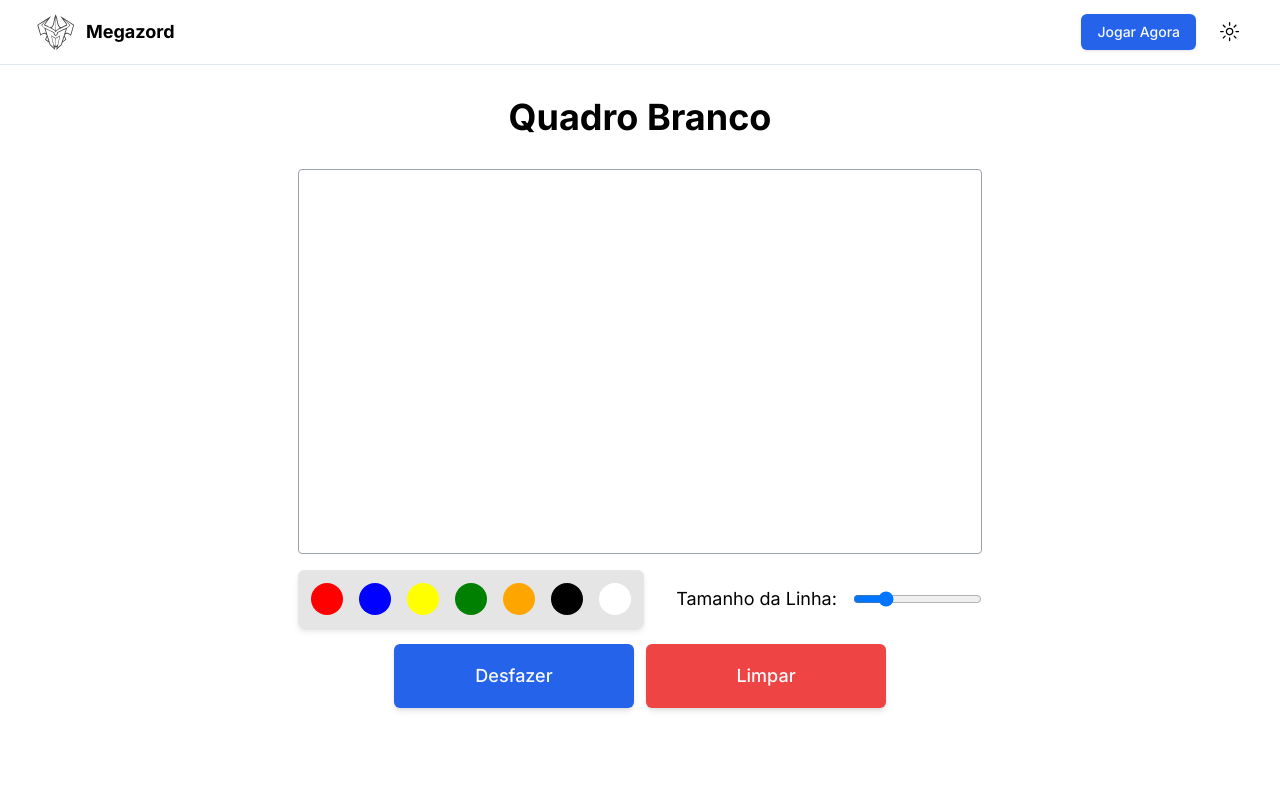
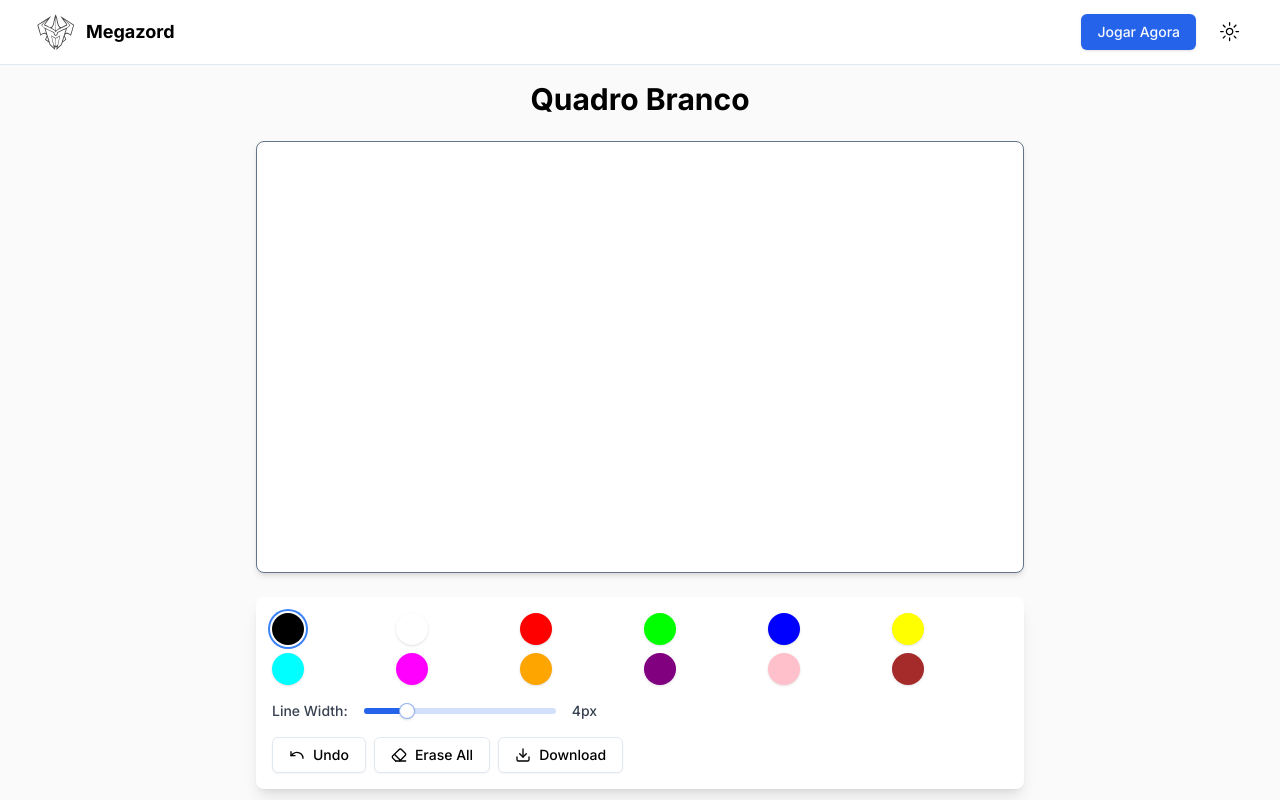
Before and after one commit to giovannivicentin/megazord, a Next.js app: page /whiteboard in a window 1280 px wide. Shown: the top 800 px of the page. Built offline with nearby package versions, Linux system fonts and the light colour scheme.

Commit message:
feat: implement WhiteboardPage with drawing capabilities and color selection

```diff
--- a/src/app/whiteboard/page.tsx
+++ b/src/app/whiteboard/page.tsx
@@ -1,10 +1,276 @@
-import WhiteboardCanvas from '@/components/whiteboard'
+'use client'
+import type React from 'react'
+import { useRef, useState, useEffect, useCallback } from 'react'
+import { Button } from '@/components/ui/button'
+import { Slider } from '@/components/ui/slider'
+import { Palette, Undo, Eraser, Download } from 'lucide-react'
 
-function WhiteboardPage() {
+interface Point {
+  x: number
+  y: number
+}
+
+interface DrawingAction {
+  points: Point[]
+  color: string
+  lineWidth: number
+}
+
+const colors = [
+  { name: 'Black', value: '#000000' },
+  { name: 'White', value: '#FFFFFF' },
+  { name: 'Red', value: '#FF0000' },
+  { name: 'Green', value: '#00FF00' },
+  { name: 'Blue', value: '#0000FF' },
+  { name: 'Yellow', value: '#FFFF00' },
+  { name: 'Cyan', value: '#00FFFF' },
+  { name: 'Magenta', value: '#FF00FF' },
+  { name: 'Orange', value: '#FFA500' },
+  { name: 'Purple', value: '#800080' },
+  { name: 'Pink', value: '#FFC0CB' },
+  { name: 'Brown', value: '#A52A2A' },
+]
+
+const WhiteboardPage: React.FC = () => {
+  const canvasRef = useRef<HTMLCanvasElement>(null)
+  const containerRef = useRef<HTMLDivElement>(null)
+  const [isDrawing, setIsDrawing] = useState<boolean>(false)
+  const [lastPoint, setLastPoint] = useState<Point>({ x: 0, y: 0 })
+  const [color, setColor] = useState<string>('#000000')
+  const [lineWidth, setLineWidth] = useState<number>(4)
+  const [drawingHistory, setDrawingHistory] = useState<DrawingAction[]>([])
+  const [currentAction, setCurrentAction] = useState<DrawingAction>({
+    points: [],
+    color: '#000000',
+    lineWidth: 4,
+  })
+
+  const redrawCanvas = useCallback(() => {
+    const canvas = canvasRef.current
+    if (!canvas) return
+
+    const ctx = canvas.getContext('2d')
+    if (!ctx) return
+
+    ctx.clearRect(0, 0, canvas.width, canvas.height)
+    drawingHistory.forEach((action) => {
+      if (action.points.length > 0) {
+        ctx.strokeStyle = action.color
+        ctx.lineWidth = action.lineWidth
+        ctx.beginPath()
+        ctx.moveTo(action.points[0].x, action.points[0].y)
+        action.points.forEach((point) => {
+          ctx.lineTo(point.x, point.y)
+        })
+        ctx.stroke()
+      }
+    })
+  }, [drawingHistory])
+
+  useEffect(() => {
+    const resizeCanvas = () => {
+      const canvas = canvasRef.current
+      const container = containerRef.current
+      if (!canvas || !container) return
+
+      canvas.width = container.clientWidth
+      canvas.height = container.clientHeight
+      redrawCanvas()
+    }
+
+    resizeCanvas()
+    window.addEventListener('resize', resizeCanvas)
+
+    return () => window.removeEventListener('resize', resizeCanvas)
+  }, [redrawCanvas])
+
+  const getPointerPosition = (
+    e:
+      | React.MouseEvent<HTMLCanvasElement>
+      | React.TouchEvent<HTMLCanvasElement>,
+  ) => {
+    const canvas = canvasRef.current
+    if (!canvas) {
+      return { offsetX: 0, offsetY: 0 }
+    }
+
+    const rect = canvas.getBoundingClientRect()
+    if ('touches' in e && e.touches.length > 0) {
+      const touch = e.touches[0]
+      return {
+        offsetX: touch.clientX - rect.left,
+        offsetY: touch.clientY - rect.top,
+      }
+    }
+
+    const mouseEvent = e as React.MouseEvent<HTMLCanvasElement>
+    return {
+      offsetX: mouseEvent.clientX - rect.left,
+      offsetY: mouseEvent.clientY - rect.top,
+    }
+  }
+
+  const startDrawing = (
+    e:
+      | React.MouseEvent<HTMLCanvasElement>
+      | React.TouchEvent<HTMLCanvasElement>,
+  ) => {
+    const { offsetX, offsetY } = getPointerPosition(e)
+    setIsDrawing(true)
+    setLastPoint({ x: offsetX, y: offsetY })
+    setCurrentAction({ points: [{ x: offsetX, y: offsetY }], color, lineWidth })
+  }
+
+  const draw = (
+    e:
+      | React.MouseEvent<HTMLCanvasElement>
+      | React.TouchEvent<HTMLCanvasElement>,
+  ) => {
+    if (!isDrawing) return
+
+    const canvas = canvasRef.current
+    if (!canvas) return
+
+    const ctx = canvas.getContext('2d')
+    if (!ctx) return
+
+    const { offsetX, offsetY } = getPointerPosition(e)
+
+    ctx.strokeStyle = color
+    ctx.lineWidth = lineWidth
+    ctx.beginPath()
+    ctx.moveTo(lastPoint.x, lastPoint.y)
+    ctx.lineTo(offsetX, offsetY)
+    ctx.stroke()
+
+    setLastPoint({ x: offsetX, y: offsetY })
+    setCurrentAction((prev) => ({
+      ...prev,
+      points: [...prev.points, { x: offsetX, y: offsetY }],
+    }))
+  }
+
+  const stopDrawing = () => {
+    setIsDrawing(false)
+    if (currentAction.points.length > 0) {
+      setDrawingHistory((prev) => [...prev, currentAction])
+    }
+    setCurrentAction({ points: [], color, lineWidth })
+  }
+
+  const undo = () => {
+    if (drawingHistory.length === 0) return
+
+    setDrawingHistory((prev) => {
+      const newHistory = prev.slice(0, -1)
+      return newHistory
+    })
+
+    redrawCanvas()
+  }
+
+  const eraseAll = () => {
+    const canvas = canvasRef.current
+    if (!canvas) return
+
+    const ctx = canvas.getContext('2d')
+    if (!ctx) return
+
+    ctx.clearRect(0, 0, canvas.width, canvas.height)
+    setDrawingHistory([])
+  }
+
+  const downloadCanvas = () => {
+    const canvas = canvasRef.current
+    if (!canvas) return
+
+    const dataURL = canvas.toDataURL('image/png')
+    const link = document.createElement('a')
+    link.download = 'whiteboard.png'
+    link.href = dataURL
+    link.click()
+  }
+
   return (
-    <div className="flex min-h-screen flex-col items-center mx-4 md:mx-0">
-      <h1 className="text-4xl font-bold mt-8 mb-8">Quadro Branco</h1>
-      <WhiteboardCanvas />
+    <div className="min-h-screen flex flex-col items-center justify-center p-4 bg-neutral-50">
+      <h1 className="text-3xl font-bold mb-6">Quadro Branco</h1>
+
+      <div
+        ref={containerRef}
+        className="w-full max-w-3xl aspect-video relative mb-6"
+      >
+        <canvas
+          ref={canvasRef}
+          className="bg-background border border-muted-foreground rounded-lg shadow-md absolute inset-0 w-full h-full"
+          onMouseDown={startDrawing}
+          onMouseMove={draw}
+          onMouseUp={stopDrawing}
+          onMouseLeave={stopDrawing}
+          onTouchStart={startDrawing}
+          onTouchMove={draw}
+          onTouchEnd={stopDrawing}
+        />
+      </div>
+
+      <div className="p-4 bg-background border-muted-foreground rounded-lg shadow-lg w-full max-w-3xl">
+        <div className="grid grid-cols-3 sm:grid-cols-4 md:grid-cols-6 gap-2 mb-4">
+          {colors.map((c) => (
+            <Button
+              key={c.value}
+              onClick={() => setColor(c.value)}
+              className={`w-8 h-8 rounded-full ${color === c.value ? 'ring-2 ring-offset-2 ring-blue-500' : ''}`}
+              style={{ backgroundColor: c.value }}
+              title={c.name}
+            >
+              {color === c.value && <Palette className="h-4 w-4 text-white" />}
+            </Button>
+          ))}
+        </div>
+        <div className="flex flex-col sm:flex-row items-center space-y-2 sm:space-y-0 sm:space-x-4 mb-4">
+          <span className="text-sm font-medium text-gray-700">Line Width:</span>
+          <Slider
+            value={[lineWidth]}
+            onValueChange={(value) => setLineWidth(value[0])}
+            max={20}
+            step={1}
+            className="w-full sm:w-48"
+          />
+          <span className="text-sm font-medium text-gray-700">
+            {lineWidth}px
+          </span>
+        </div>
+        <div className="flex flex-wrap gap-2">
+          <Button
+            onClick={undo}
+            variant="outline"
+            className="flex items-center"
+          >
+            <Undo className="h-4 w-4 mr-2" />
+            Undo
+          </Button>
+          <Button
+            onClick={eraseAll}
+            variant="outline"
+            className="flex items-center"
+          >
+            <Eraser className="h-4 w-4 mr-2" />
+            Erase All
+          </Button>
+          <Button
+            onClick={downloadCanvas}
+            variant="outline"
+            className="flex items-center"
+          >
+            <Download className="h-4 w-4 mr-2" />
+            Download
+          </Button>
+        </div>
+      </div>
+
+      <p className="text-muted-foreground mt-4 text-center max-w-3xl">
+        Draw with your mouse or finger (on mobile). Use the color palette and
+        line width slider to customize your drawing.
+      </p>
     </div>
   )
 }
--- a/src/components/whiteboard.tsx
+++ b/src/components/whiteboard.tsx
@@ -1,209 +1,270 @@
 'use client'
-import { MouseEvent, useCallback, useEffect, useRef, useState } from 'react'
-import { Button } from './ui/button'
+import type React from 'react'
+import { useRef, useState, useEffect, useCallback } from 'react'
+import { Button } from '@/components/ui/button'
+import { Slider } from '@/components/ui/slider'
+import { Palette, Undo, Eraser, Download } from 'lucide-react'
+
+interface Point {
+  x: number
+  y: number
+}
 
 interface DrawingAction {
-  path: { x: number; y: number }[]
-  style: {
+  points: Point[]
   color: string
   lineWidth: number
 }
-}
 
-export default function WhiteboardCanvas() {
-  const canvasRef = useRef<HTMLCanvasElement | null>(null)
-  const [context, setContext] = useState<CanvasRenderingContext2D | null>(null)
-  const [drawing, setDrawing] = useState(false)
-  const [currentColor, setCurrentColor] = useState('black')
-  const [lineWidth, setLineWidth] = useState(3)
-  const [drawingActions, setDrawingActions] = useState<DrawingAction[]>([])
-  const [currentPath, setCurrentPath] = useState<{ x: number; y: number }[]>([])
-  const [currentStyle, setCurrentStyle] = useState({
-    color: 'black',
-    lineWidth: 3,
+const colors = [
+  { name: 'Foreground', value: 'hsl(var(--foreground))' },
+  { name: 'Background', value: 'hsl(var(--background))' },
+  { name: 'Primary', value: 'hsl(var(--primary))' },
+  { name: 'Secondary', value: 'hsl(var(--secondary))' },
+  { name: 'Accent', value: 'hsl(var(--accent))' },
+  { name: 'Muted', value: 'hsl(var(--muted))' },
+  { name: 'Popover', value: 'hsl(var(--popover))' },
+  { name: 'Card', value: 'hsl(var(--card))' },
+  { name: 'Destructive', value: 'hsl(var(--destructive))' },
+]
+
+const Whiteboard: React.FC = () => {
+  const canvasRef = useRef<HTMLCanvasElement>(null)
+  const containerRef = useRef<HTMLDivElement>(null)
+  const [isDrawing, setIsDrawing] = useState<boolean>(false)
+  const [lastPoint, setLastPoint] = useState<Point>({ x: 0, y: 0 })
+  const [color, setColor] = useState<string>('hsl(var(--foreground))')
+  const [lineWidth, setLineWidth] = useState<number>(4)
+  const [drawingHistory, setDrawingHistory] = useState<DrawingAction[]>([])
+  const [currentAction, setCurrentAction] = useState<DrawingAction>({
+    points: [],
+    color: 'hsl(var(--foreground))',
+    lineWidth: 4,
   })
 
-  const reDrawPreviousData = useCallback(
-    (ctx: CanvasRenderingContext2D) => {
-      drawingActions.forEach(({ path, style }) => {
+  const redrawCanvas = useCallback(() => {
+    const canvas = canvasRef.current
+    if (!canvas) return
+
+    const ctx = canvas.getContext('2d')
+    if (!ctx) return
+
+    ctx.clearRect(0, 0, canvas.width, canvas.height)
+    drawingHistory.forEach((action) => {
+      if (action.points.length > 0) {
+        ctx.strokeStyle = action.color
+        ctx.lineWidth = action.lineWidth
         ctx.beginPath()
-        ctx.strokeStyle = style.color
-        ctx.lineWidth = style.lineWidth
-        ctx.moveTo(path[0].x, path[0].y)
-        path.forEach((point) => {
+        ctx.moveTo(action.points[0].x, action.points[0].y)
+        action.points.forEach((point) => {
           ctx.lineTo(point.x, point.y)
         })
         ctx.stroke()
+      }
     })
-    },
-    [drawingActions],
-  )
+  }, [drawingHistory])
+
   useEffect(() => {
-    const handleResize = () => {
-      if (canvasRef.current) {
+    const resizeCanvas = () => {
       const canvas = canvasRef.current
-        const parentDiv = canvas.parentElement
+      const container = containerRef.current
+      if (!canvas || !container) return
 
-        if (parentDiv) {
-          canvas.width = parentDiv.offsetWidth
-          canvas.height = parentDiv.offsetWidth * (500 / 900)
+      canvas.width = container.clientWidth
+      canvas.height = container.clientHeight
+      redrawCanvas()
+    }
 
-          const ctx = canvas.getContext('2d')
-          if (ctx) {
-            setContext(ctx)
-            reDrawPreviousData(ctx)
+    resizeCanvas()
+    window.addEventListener('resize', resizeCanvas)
+
+    return () => window.removeEventListener('resize', resizeCanvas)
+  }, [redrawCanvas])
+
+  const getPointerPosition = (
+    e:
+      | React.MouseEvent<HTMLCanvasElement>
+      | React.TouchEvent<HTMLCanvasElement>,
+  ) => {
+    const canvas = canvasRef.current
+    if (!canvas) {
+      return { offsetX: 0, offsetY: 0 }
     }
-        }
+
+    const rect = canvas.getBoundingClientRect()
+    if ('touches' in e && e.touches.length > 0) {
+      const touch = e.touches[0]
+      return {
+        offsetX: touch.clientX - rect.left,
+        offsetY: touch.clientY - rect.top,
       }
     }
 
-    requestAnimationFrame(handleResize)
-
-    window.addEventListener('resize', handleResize)
-    return () => window.removeEventListener('resize', handleResize)
-  }, [reDrawPreviousData])
-
-  const startDrawing = (e: MouseEvent<HTMLCanvasElement>) => {
-    if (context) {
-      context.beginPath()
-      context.moveTo(e.nativeEvent.offsetX, e.nativeEvent.offsetY)
-      setDrawing(true)
+    const mouseEvent = e as React.MouseEvent<HTMLCanvasElement>
+    return {
+      offsetX: mouseEvent.clientX - rect.left,
+      offsetY: mouseEvent.clientY - rect.top,
     }
   }
 
-  const draw = (e: MouseEvent<HTMLCanvasElement>) => {
-    if (!drawing || !context) return
-
-    context.strokeStyle = currentStyle.color
-    context.lineWidth = currentStyle.lineWidth
-    context.lineTo(e.nativeEvent.offsetX, e.nativeEvent.offsetY)
-    context.stroke()
-    setCurrentPath((prevPath) => [
-      ...prevPath,
-      { x: e.nativeEvent.offsetX, y: e.nativeEvent.offsetY },
-    ])
+  const startDrawing = (
+    e:
+      | React.MouseEvent<HTMLCanvasElement>
+      | React.TouchEvent<HTMLCanvasElement>,
+  ) => {
+    const { offsetX, offsetY } = getPointerPosition(e)
+    setIsDrawing(true)
+    setLastPoint({ x: offsetX, y: offsetY })
+    setCurrentAction({ points: [{ x: offsetX, y: offsetY }], color, lineWidth })
   }
 
-  const endDrawing = () => {
-    if (context) {
-      setDrawing(false)
-      context.closePath()
-      if (currentPath.length > 0) {
-        setDrawingActions((prevActions) => [
-          ...prevActions,
-          { path: currentPath, style: currentStyle },
-        ])
-      }
-      setCurrentPath([])
-    }
+  const draw = (
+    e:
+      | React.MouseEvent<HTMLCanvasElement>
+      | React.TouchEvent<HTMLCanvasElement>,
+  ) => {
+    if (!isDrawing) return
+
+    const canvas = canvasRef.current
+    if (!canvas) return
+
+    const ctx = canvas.getContext('2d')
+    if (!ctx) return
+
+    const { offsetX, offsetY } = getPointerPosition(e)
+
+    ctx.strokeStyle = color
+    ctx.lineWidth = lineWidth
+    ctx.beginPath()
+    ctx.moveTo(lastPoint.x, lastPoint.y)
+    ctx.lineTo(offsetX, offsetY)
+    ctx.stroke()
+
+    setLastPoint({ x: offsetX, y: offsetY })
+    setCurrentAction((prev) => ({
+      ...prev,
+      points: [...prev.points, { x: offsetX, y: offsetY }],
+    }))
   }
 
-  const changeColor = (color: string) => {
-    setCurrentColor(color)
-    setCurrentStyle((prevStyle) => ({ ...prevStyle, color }))
+  const stopDrawing = () => {
+    setIsDrawing(false)
+    if (currentAction.points.length > 0) {
+      setDrawingHistory((prev) => [...prev, currentAction])
+    }
+    setCurrentAction({ points: [], color, lineWidth })
   }
 
-  const changeWidth = (width: number) => {
-    setLineWidth(width)
-    setCurrentStyle((prevStyle) => ({ ...prevStyle, lineWidth: width }))
+  const undo = () => {
+    if (drawingHistory.length === 0) return
+
+    setDrawingHistory((prev) => {
+      const newHistory = prev.slice(0, -1)
+      return newHistory
+    })
+
+    redrawCanvas()
   }
 
-  const undoDrawing = () => {
-    if (drawingActions.length > 0) {
-      const newActions = drawingActions.slice(0, -1)
-      setDrawingActions(newActions)
-      const newContext = canvasRef.current?.getContext('2d')
-      if (newContext) {
-        newContext.clearRect(
-          0,
-          0,
-          canvasRef.current!.width,
-          canvasRef.current!.height,
-        )
-        newActions.forEach(({ path, style }) => {
-          newContext.beginPath()
-          newContext.strokeStyle = style.color
-          newContext.lineWidth = style.lineWidth
-          newContext.moveTo(path[0].x, path[0].y)
-          path.forEach((point) => {
-            newContext.lineTo(point.x, point.y)
-          })
-          newContext.stroke()
-        })
-      }
-    }
+  const eraseAll = () => {
+    const canvas = canvasRef.current
+    if (!canvas) return
+
+    const ctx = canvas.getContext('2d')
+    if (!ctx) return
+
+    ctx.clearRect(0, 0, canvas.width, canvas.height)
+    setDrawingHistory([])
   }
 
-  const clearDrawing = () => {
-    setDrawingActions([])
-    setCurrentPath([])
-    const newContext = canvasRef.current?.getContext('2d')
-    if (newContext) {
-      newContext.clearRect(
-        0,
-        0,
-        canvasRef.current!.width,
-        canvasRef.current!.height,
-      )
-    }
+  const downloadCanvas = () => {
+    const canvas = canvasRef.current
+    if (!canvas) return
+
+    const dataURL = canvas.toDataURL('image/png')
+    const link = document.createElement('a')
+    link.download = 'whiteboard.png'
+    link.href = dataURL
+    link.click()
   }
 
   return (
-    <div className="flex flex-col items-center justify-center max-w-md sm:max-w-xl md:max-w-3xl xl:max-w-4xl">
+    <div className="flex flex-col w-full h-full max-w-5xl mx-auto p-4">
+      <div className="mb-4 p-4 bg-background border border-border rounded-lg shadow-md w-full">
+        <div className="grid grid-cols-3 sm:grid-cols-5 md:grid-cols-9 gap-2 mb-4">
+          {colors.map((c) => (
+            <Button
+              key={c.value}
+              onClick={() => setColor(c.value)}
+              variant={color === c.value ? 'default' : 'outline'}
+              className={`w-8 h-8 rounded-full p-0 ${color === c.value ? 'ring-2 ring-offset-2 ring-primary' : ''}`}
+              style={{ backgroundColor: c.value }}
+              title={c.name}
+            >
+              {color === c.value && (
+                <Palette className="h-4 w-4 text-primary-foreground" />
+              )}
+            </Button>
+          ))}
+        </div>
+        <div className="flex flex-col sm:flex-row items-center space-y-2 sm:space-y-0 sm:space-x-4 mb-4">
+          <span className="text-sm font-medium text-foreground">
+            Line Width:
+          </span>
+          <Slider
+            value={[lineWidth]}
+            onValueChange={(value) => setLineWidth(value[0])}
+            max={20}
+            step={1}
+            className="w-full sm:w-48"
+          />
+          <span className="text-sm font-medium text-foreground">
+            {lineWidth}px
+          </span>
+        </div>
+        <div className="flex flex-wrap gap-2">
+          <Button
+            onClick={undo}
+            variant="outline"
+            className="flex items-center"
+          >
+            <Undo className="h-4 w-4 mr-2" />
+            Undo
+          </Button>
+          <Button
+            onClick={eraseAll}
+            variant="outline"
+            className="flex items-center"
+          >
+            <Eraser className="h-4 w-4 mr-2" />
+            Erase All
+          </Button>
+          <Button
+            onClick={downloadCanvas}
+            variant="outline"
+            className="flex items-center"
+          >
+            <Download className="h-4 w-4 mr-2" />
+            Download
+          </Button>
+        </div>
+      </div>
+
+      <div ref={containerRef} className="flex-grow w-full relative">
         <canvas
           ref={canvasRef}
+          className="bg-background border border-border rounded-lg shadow-lg absolute inset-0 w-full h-full"
           onMouseDown={startDrawing}
           onMouseMove={draw}
-        onMouseUp={endDrawing}
-        onMouseOut={endDrawing}
-        className="border rounded-sm border-gray-400 dark:border-muted w-full aspect-video"
+          onMouseUp={stopDrawing}
+          onMouseLeave={stopDrawing}
+          onTouchStart={startDrawing}
+          onTouchMove={draw}
+          onTouchEnd={stopDrawing}
         />
-      <div className="flex my-4 gap-2 md:gap-4 justify-between items-center">
-        <div className="flex justify-center space-x-4 border p-3 rounded-md bg-neutral-200 dark:bg-muted shadow-md">
-          {['red', 'blue', 'yellow', 'green', 'orange', 'black', 'white'].map(
-            (color) => (
-              <div
-                key={color}
-                className={`md:w-8 md:h-8 w-4 h-4 rounded-full cursor-pointer ${
-                  currentColor === color
-                    ? 'border-2 border-black dark:border-white'
-                    : ''
-                }`}
-                style={{ backgroundColor: color }}
-                onClick={() => changeColor(color)}
-              />
-            ),
-          )}
-        </div>
-        <div className="flex-grow" />
-        <label htmlFor="lineWidthRange" className="text-xs md:text-lg">
-          Tamanho da Linha:
-        </label>
-        <input
-          id="lineWidthRange"
-          type="range"
-          min="1"
-          max="10"
-          value={lineWidth}
-          onChange={(e) => changeWidth(parseInt(e.target.value))}
-          title="Line Width"
-        />
-      </div>
-      <div className="flex gap-3 items-center justify-center">
-        <Button
-          className="dark:text-white shadow-md w-40 h-10 md:h-16 md:w-60 md:text-lg"
-          onClick={undoDrawing}
-        >
-          Desfazer
-        </Button>
-        <Button
-          variant="destructive"
-          className="shadow-md w-40 h-10 md:h-16 md:w-60 md:text-lg"
-          onClick={clearDrawing}
-        >
-          Limpar
-        </Button>
       </div>
     </div>
   )
 }
+
+export default Whiteboard
```
Lines whose indentation alone changed are shown as unchanged.
